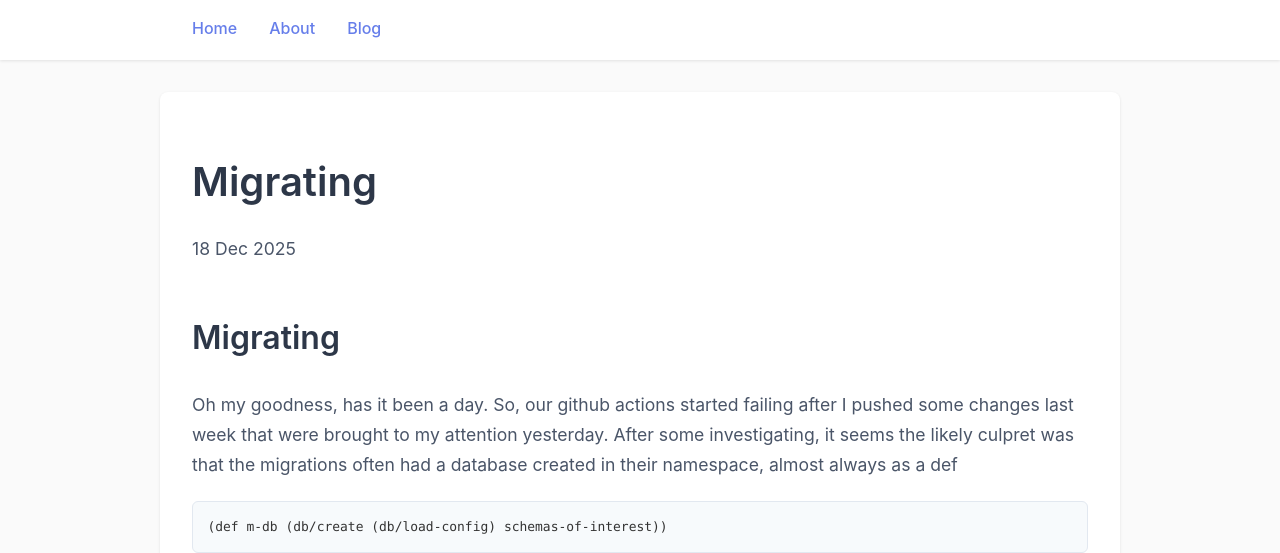
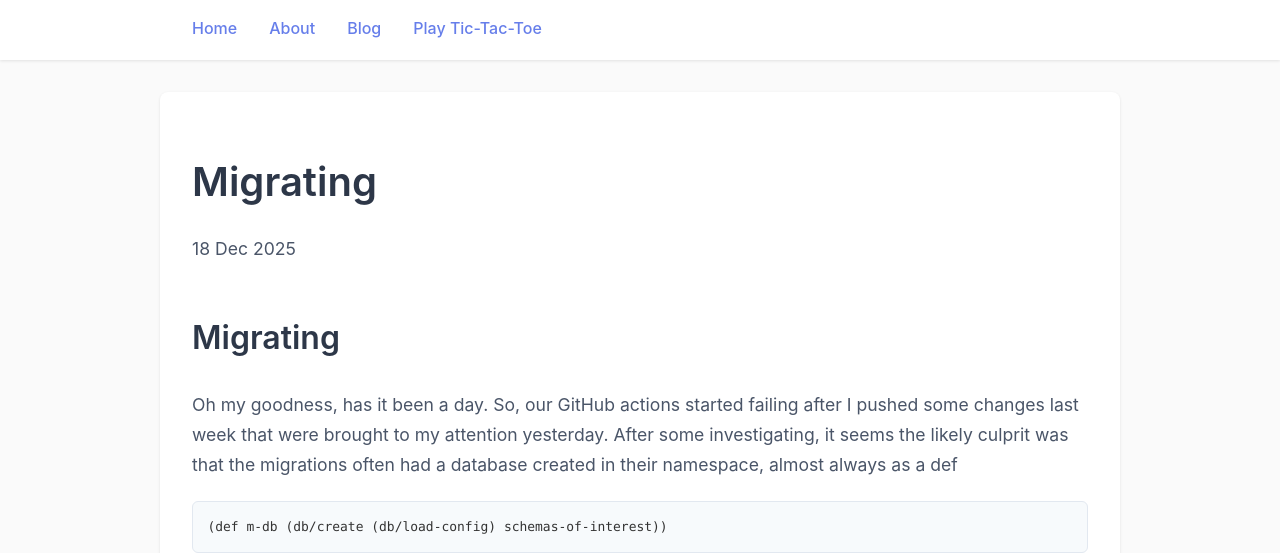
Before and after one commit to 7vanael/7vanael.github.io, a Jekyll site: the page built from _posts/2025-12-18-migrating.md, in a window 1280 px wide and 1400 px high. Shown: the top 553 px of the window. Built offline with Jekyll 4.4.1, drawn with Linux system fonts in a browser that asks for light colours; some of the changed text lies outside the part shown.

Commit message:
styling, ttt in own page, and posts can be featured

````diff
--- a/_layouts/default.html
+++ b/_layouts/default.html
@@ -20,6 +20,7 @@
 		        	<li><a href="/about">About</a></li>
 <!--	        		<li><a href="/cv">CV</a></li>-->
 	        		<li><a href="/blog">Blog</a></li>
+											<li><a href="/tictactoe.html">Play Tic-Tac-Toe</a></li>
 	    		</ul>
 			</nav>
 			<div class="container">
--- a/_posts/2025-12-18-migrating.md
+++ b/_posts/2025-12-18-migrating.md
@@ -2,13 +2,14 @@
 layout: post
 title: "Migrating"
 date: 2025-12-18
+featured: true
 ---
 
 ## Migrating
 
-Oh my goodness, has it been a day. So, our github actions started failing after I pushed some changes
+Oh my goodness, has it been a day. So, our GitHub actions started failing after I pushed some changes
 last week that were brought to my attention yesterday. After some investigating, it seems the likely
-culpret was that the migrations often had a database created in their namespace, almost always as a def
+culprit was that the migrations often had a database created in their namespace, almost always as a def
 
 ```clojure
 (def m-db (db/create (db/load-config) schemas-of-interest))
--- a/css/main.css
+++ b/css/main.css
@@ -1,3 +1,25 @@
+:root {
+    --primary-color: #667eea;
+    --primary-dark: #764ba2;
+    --accent-color: #d63384;
+
+    --dark-gray: #2d3748;
+    --medium-gray: #4a5568;
+    --light-gray: #718096;
+    --border-gray: #e2e8f0;
+    --bg-gray: #f7fafc;
+    --bg-light: #fafafa;
+
+    --white: #ffffff;
+    --card-shadow: 0 1px 3px rgba(0,0,0,0.1);
+    --card-shadow-hover: 0 4px 12px rgba(102, 126, 234, 0.15);
+
+
+    --gradient-primary: linear-gradient(135deg, var(--primary-color) 0%, var(--primary-dark) 100%);
+
+    --blockquote-bg: #eef2ff;
+}
+
 body {
     margin: 0;
     padding: 0;
@@ -5,16 +27,26 @@
     font-size: 16px;
     line-height: 1.6;
     color: #333;
-    background-color: #fafafa;
+    background-color: var(--bg-light);
 }
 
-/* Header section */
+a {
+    color: var(--primary-color);
+    text-decoration: none;
+    transition: color 0.3s ease;
+}
+
+a:hover {
+    color: var(--primary-dark);
+    text-decoration: underline;
+}
+
 .site-header {
-    background: linear-gradient(135deg, #667eea 0%, #764ba2 100%);
-    color: white;
+    background: var(--gradient-primary);
+    color: var(--white);
     padding: 3rem 0 2rem 0;
     margin-bottom: 2rem;
-    box-shadow: 0 2px 4px rgba(0,0,0,0.1);
+    box-shadow: var(--card-shadow);
 }
 
 .site-header h1 {
@@ -22,20 +54,20 @@
     max-width: 70%;
     font-size: 2.5em;
     font-weight: 600;
+    color: var(--white);
 }
 
 .site-header p {
     margin: 0.5rem auto 0;
     max-width: 70%;
     font-size: 1.2em;
-    opacity: 0.9;
-    color: white;
+    opacity: 1;
+    color: var(--white);
 }
 
-/* Navigation */
 nav {
-    background-color: white;
-    box-shadow: 0 1px 3px rgba(0,0,0,0.1);
+    background-color: var(--white);
+    box-shadow: var(--card-shadow);
     position: sticky;
     top: 0;
     z-index: 100;
@@ -58,19 +90,16 @@
 nav ul li a {
     display: inline-block;
     padding: 1rem 0;
-    text-decoration: none;
-    color: #667eea;
     font-weight: 500;
     border-bottom: 2px solid transparent;
     transition: all 0.3s ease;
 }
 
 nav ul li a:hover {
-    color: #764ba2;
-    border-bottom-color: #764ba2;
+    color: var(--primary-dark);
+    border-bottom-color: var(--primary-dark);
 }
 
-/* Container */
 .container {
     margin: 2rem auto;
     max-width: 70%;
@@ -80,63 +109,50 @@
     box-shadow: 0 1px 3px rgba(0,0,0,0.1);
 }
 
-/* Typography */
 h1 {
     font-size: 2.5em;
     font-weight: 600;
-    color: #2d3748;
+    color: var(--dark-gray);
     margin-bottom: 0.5em;
 }
 
 h2 {
     font-size: 2em;
     font-weight: 600;
-    color: #2d3748;
+    color: var(--dark-gray);
     margin-top: 1.5em;
 }
 
 h3 {
     font-size: 1.75em;
     font-weight: 600;
-    color: #4a5568;
+    color: var(--medium-gray);
 }
 
 h4 {
     font-size: 1.5em;
     font-weight: 600;
-    color: #4a5568;
+    color: var(--medium-gray);
 }
 
 p {
     font-size: 1.1em;
     line-height: 1.7;
-    color: #4a5568;
+    color: var(--medium-gray);
     margin-bottom: 1.2em;
 }
 
-a {
-    color: #667eea;
-    text-decoration: none;
-    transition: color 0.3s ease;
-}
-
-a:hover {
-    color: #764ba2;
-    text-decoration: underline;
-}
-
-/* Code blocks */
 pre, code {
     font-family: 'SF Mono', 'Monaco', 'Inconsolata', 'Fira Code', 'Courier New', monospace;
     font-size: 0.9em;
-    background: #f7fafc;
-    border: 1px solid #e2e8f0;
+    background: var(--bg-gray);
+    border: 1px solid var(--border-gray);
 }
 
 code {
     padding: 0.2em 0.4em;
     border-radius: 3px;
-    color: #d63384;
+    color: var(--accent-color);
 }
 
 pre {
@@ -153,20 +169,18 @@
     color: inherit;
 }
 
-/* Blockquotes */
 blockquote {
     background-color: #eef2ff;
-    border-left: 4px solid #667eea;
+    border-left: 4px solid var(--primary-color);
     padding: 1rem 1.5rem;
     font-style: italic;
     margin: 1.5rem 0;
     border-radius: 4px;
-    color: #4a5568;
+    color: var(--medium-gray);
 }
 
-/* Footer */
 footer {
-    background-color: #2d3748;
+    background-color: var(--dark-gray);
     color: white;
     padding: 2rem 0;
     margin-top: 4rem;
@@ -210,7 +224,6 @@
     transform: scale(1.1);
 }
 
-/* Blog posts list */
 ul.posts {
     margin: 2rem 0;
     padding: 0;
@@ -219,7 +232,7 @@
 
 ul.posts li {
     padding: 1rem 0;
-    border-bottom: 1px solid #e2e8f0;
+    border-bottom: 1px solid var(--border-gray);
     font-size: 1.1em;
 }
 
@@ -228,7 +241,179 @@
 }
 
 ul.posts li span {
-    color: #718096;
+    color: var(--medium-gray);
     margin-right: 1rem;
     font-size: 0.9em;
 }
+
+.blog-intro {
+    text-align: center;
+    margin-bottom: 3rem;
+    padding-bottom: 2rem;
+    border-bottom: 2px solid var(--border-gray);
+}
+
+.blog-intro h1 {
+    margin-bottom: 0.5rem;
+}
+
+.blog-intro p {
+    font-size: 1.2em;
+    color: var(--medium-gray);
+    margin: 0;
+}
+
+.featured-posts {
+    margin-bottom: 4rem;
+}
+
+.featured-posts h2 {
+    color: var(--primary-color);
+    margin-bottom: 2rem;
+}
+
+.post-grid {
+    display: grid;
+    grid-template-columns: repeat(auto-fill, minmax(300px, 1fr));
+    gap: 2rem;
+    margin-bottom: 2rem;
+}
+
+.post-card {
+    background: white;
+    border: 1px solid var(--border-gray);
+    border-radius: 8px;
+    padding: 1.5rem;
+    transition: all 0.3s ease;
+    display: flex;
+    flex-direction: column;
+}
+
+.post-card:hover {
+    transform: translateY(-4px);
+    box-shadow: 0 4px 12px rgba(102, 126, 234, 0.15);
+    border-color: var(--primary-color);
+}
+
+.post-card.featured {
+    border-left: 4px solid var(--primary-color);
+}
+
+.post-card h3 {
+    margin: 0 0 0.5rem 0;
+    font-size: 1.4em;
+}
+
+.post-card h3 a {
+    color: var(--dark-gray);
+    text-decoration: none;
+}
+
+.post-card h3 a:hover {
+    color: var(--primary-color);
+}
+
+.post-date {
+    color: var(--medium-gray);
+    font-size: 0.9em;
+    display: block;
+    margin-bottom: 1rem;
+}
+
+.post-card .excerpt {
+    color: var(--medium-gray);
+    font-size: 0.95em;
+    line-height: 1.6;
+    flex-grow: 1;
+    margin-bottom: 1rem;
+}
+
+.read-more {
+    color: var(--primary-color);
+    font-weight: 500;
+    text-decoration: none;
+    align-self: flex-start;
+}
+
+.read-more:hover {
+    color: var(--primary-dark);
+}
+
+.all-posts-section {
+    margin-top: 4rem;
+    padding-top: 2rem;
+    border-top: 2px solid var(--border-gray);
+}
+
+.all-posts-section details {
+    cursor: pointer;
+}
+
+.all-posts-section summary {
+    list-style: none;
+    cursor: pointer;
+    user-select: none;
+}
+
+.all-posts-section summary::-webkit-details-marker {
+    display: none;
+}
+
+.all-posts-section summary h2 {
+    display: inline-block;
+    color: var(--medium-gray);
+    transition: color 0.3s ease;
+    margin: 0;
+}
+
+.all-posts-section summary:hover h2 {
+    color: var(--primary-color);
+}
+
+.toggle-icon {
+    display: inline-block;
+    margin-left: 0.5rem;
+    transition: transform 0.3s ease;
+    color: var(--primary-color);
+}
+
+.all-posts-section details[open] .toggle-icon {
+    transform: rotate(180deg);
+}
+
+.all-posts {
+    margin-top: 2rem;
+    animation: slideDown 0.3s ease;
+}
+
+@keyframes slideDown {
+    from {
+        opacity: 0;
+        transform: translateY(-10px);
+    }
+    to {
+        opacity: 1;
+        transform: translateY(0);
+    }
+}
+
+ul.posts.all-posts li {
+    padding: 0.75rem 0;
+}
+
+.game-page {
+    text-align: center;
+}
+
+.game-page iframe {
+    margin: 2rem 0;
+    border-radius: 8px;
+    box-shadow: var(--card-shadow);
+}
+
+.game-description {
+    text-align: left;
+    margin-top: 3rem;
+    padding-top: 2rem;
+    border-top: 2px solid var(--border-gray);
+}
````
Also changed, not shown: other parts of _posts/2025-12-18-migrating.md (+2 -2 lines), _posts/2026-01-21-post.md (+1 -0 lines), blog/index.html (+36 -5 lines), tictactoe.html (added, +21 -0 lines).
